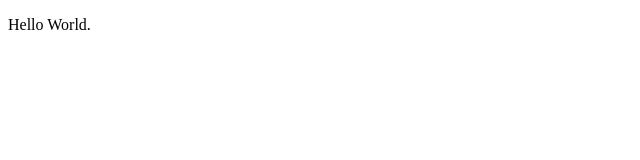
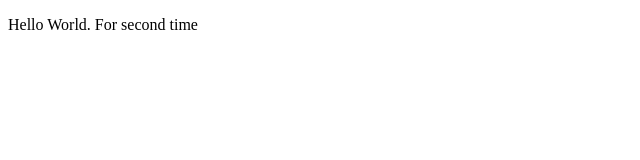
Before and after one commit to jepacheco85/Testing-Github, a plain HTML site: page applicationss/index.html in a window 1280 px wide. Shown: the whole page, without its empty margins (0-640 px from the left). Drawn offline with Linux system fonts and the light colour scheme.

Commit message:
Add for second time

```diff
--- a/applicationss/index.html
+++ b/applicationss/index.html
@@ -5,7 +5,7 @@
 </head>
 <body>
 
-<p>Hello World.</p>
+<p>Hello World. For second time</p>
 
 </body>
 </html>
```
